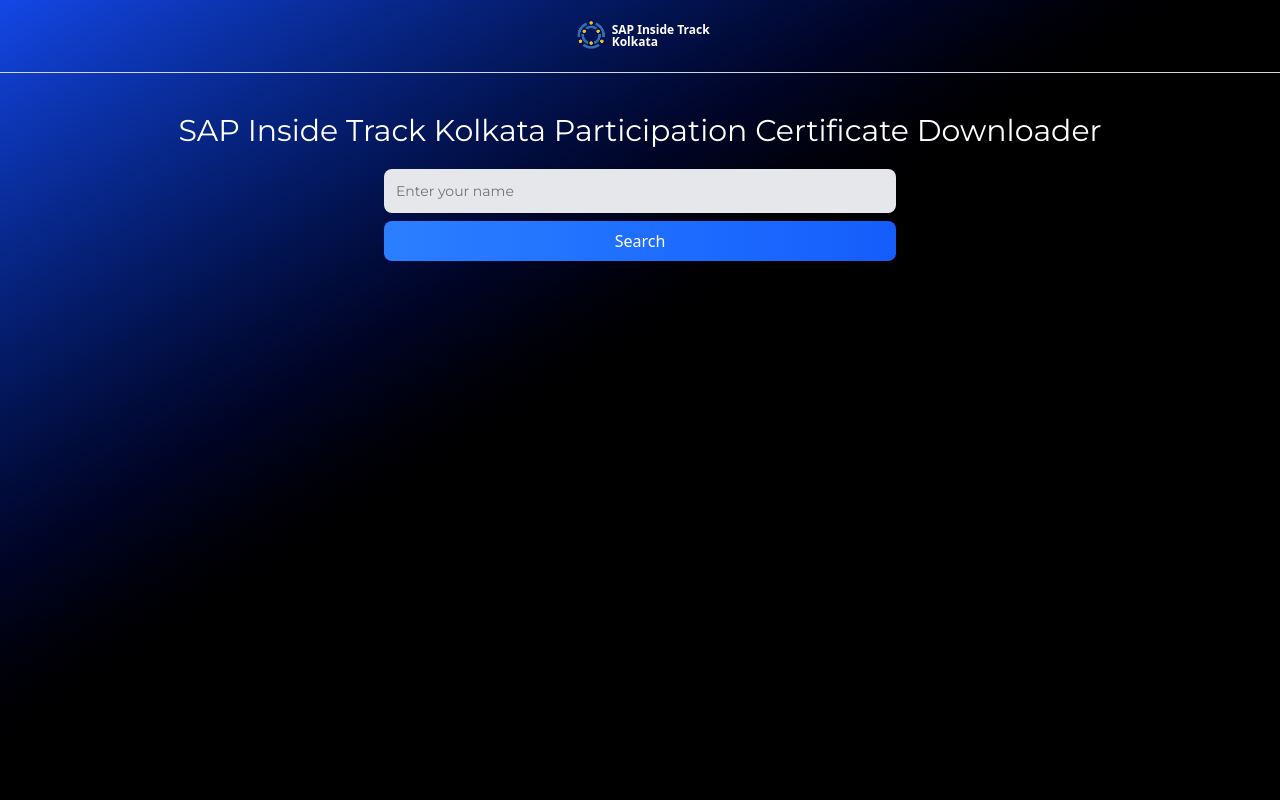
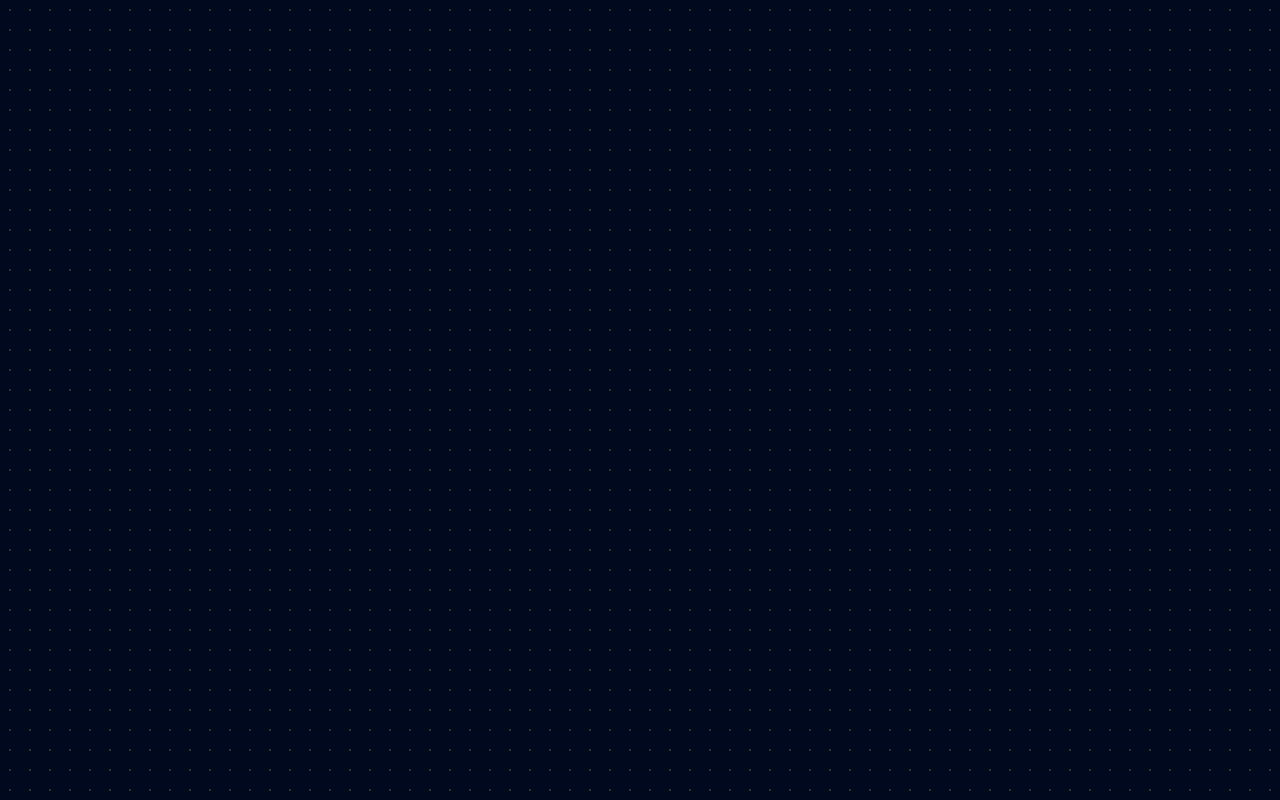
Before and after one commit to isudiptodas/SIT-Kolkata-Certificate-Downloader, a Next.js app: page / in a window 1280 px wide. Built offline with nearby package versions, Linux system fonts and the light colour scheme.

Commit message:
Update page.tsx

```diff
--- a/src/app/page.tsx
+++ b/src/app/page.tsx
@@ -100,7 +100,7 @@
     <>
       <div className={`w-full bg-linear-to-br from-blue-700 via-black to-black min-h-screen flex flex-col justify-start items-center relative`}>
 
-        <div className="absolute top-0 z-[-2] min-h-screen min-w-screen bg-[#000000] bg-[radial-gradient(#ffffff33_1px,#00091d_1px)] bg-[size:20px_20px]"></div>
+        <div className="absolute top-0 z-10 h-full w-full bg-[#000000] bg-[radial-gradient(#ffffff33_1px,#00091d_1px)] bg-[size:20px_20px]"></div>
 
         <div className={`w-full flex justify-center items-center py-4 border-b border-gray-300`}>
           <img src="/assets/sit-logo-blue.png" className={`h-10`} />
```
